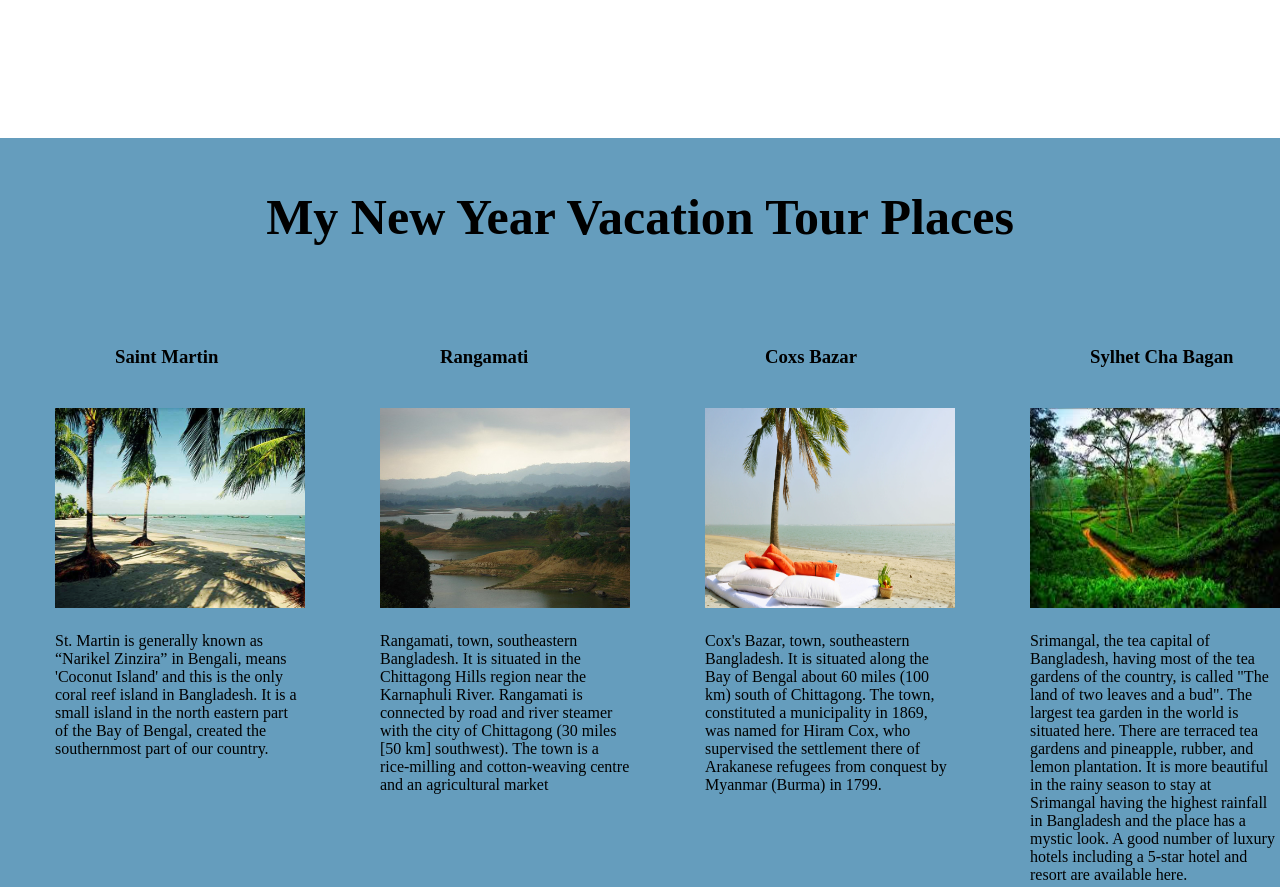
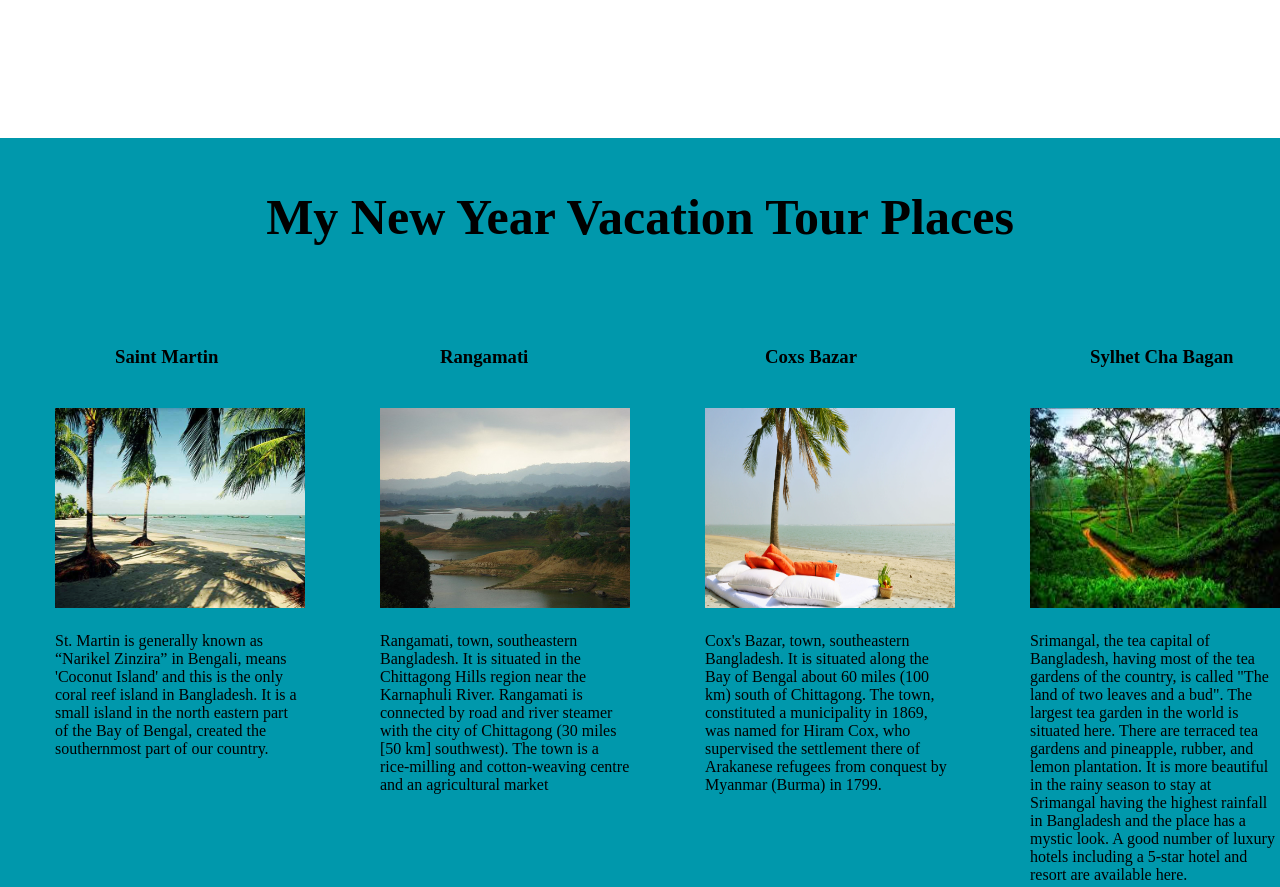
Before and after one commit to ZAHIRULISLAM-CSE/module6_assignment_newyear, a plain HTML site: page index.html in a window 1280 px wide. Shown: the part 2880-3767 px from the top of the page. Drawn offline with nearby package versions, Linux system fonts and the light colour scheme.

Commit message:
tour plans background colour change

```diff
--- a/style.css
+++ b/style.css
@@ -138,7 +138,7 @@
 .vacation{
     width: 100%;
     height: 120vh;
-    background: #659dbd;
+    background: #0098ac;
     /* background-color: green; */
 }
 .vacation img{
```
